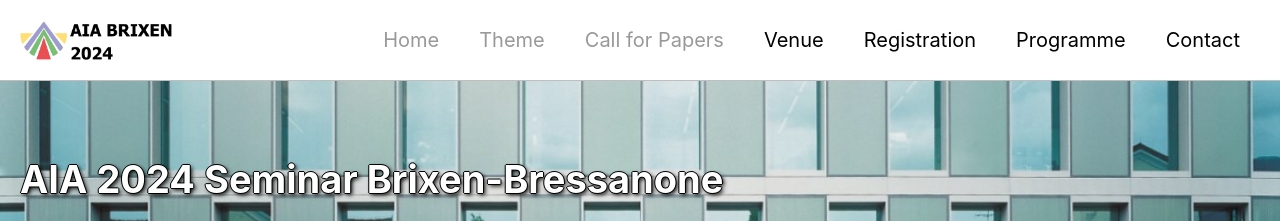
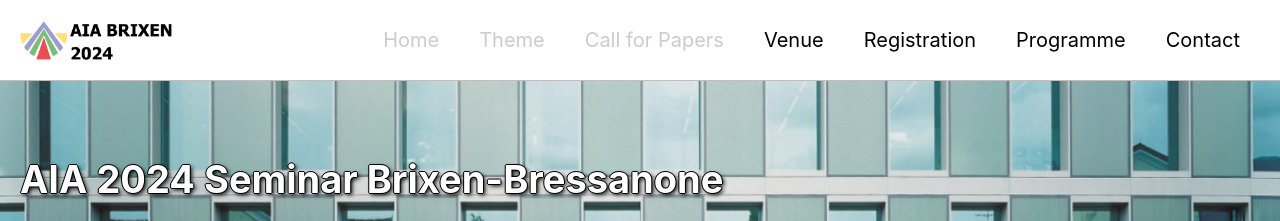
Before and after one commit to gfburton/aiabrixen2024, a Jekyll site: the page built from _pages/home.md, in a window 1280 px wide. Shown: the top 221 px of the page. Built offline with Jekyll 4.4.1, drawn with Linux system fonts in a browser that asks for light colours; cached includes are drawn as plain includes; nearby versions of some CDN libraries.

Commit message:
Update masthead.html

```diff
--- a/_includes/masthead.html
+++ b/_includes/masthead.html
@@ -31,7 +31,7 @@ color:#CCCCCC
               </li>
             {%- else -%}
               <li class="masthead__menu-item">
-                <a href="{{ url }}" {% if link.description %}title="{{ link.description }}"{% endif %}><span style="color:#999999;">{{ link.title }}</span></a>
+                <a href="{{ url }}" {% if link.description %}title="{{ link.description }}"{% endif %}><span style="color:#CCCCCC;">{{ link.title }}</span></a>
               </li>
             {%- endif -%}
           {%- endfor -%}
```
